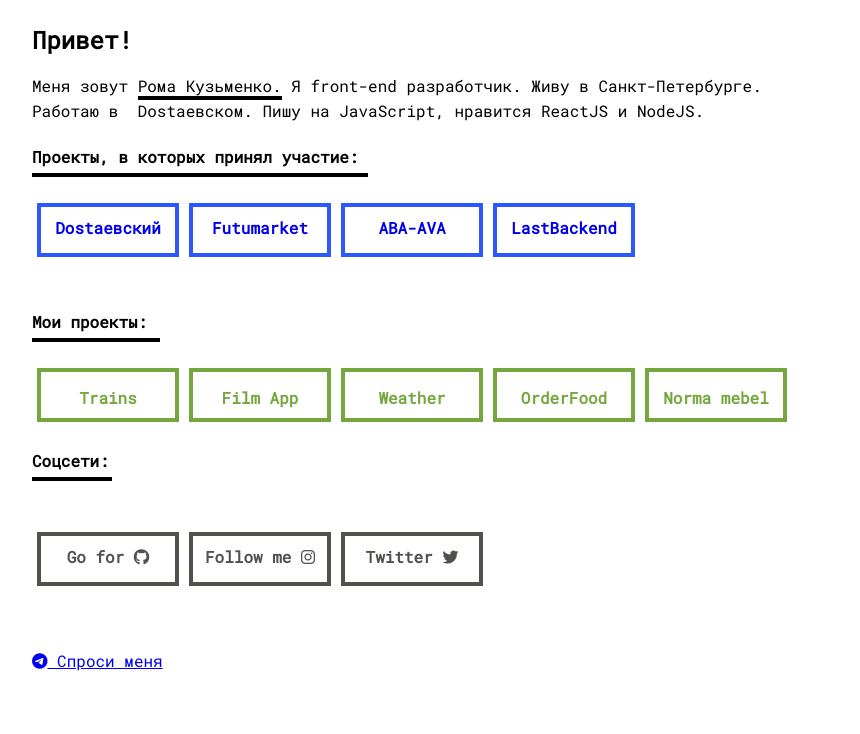
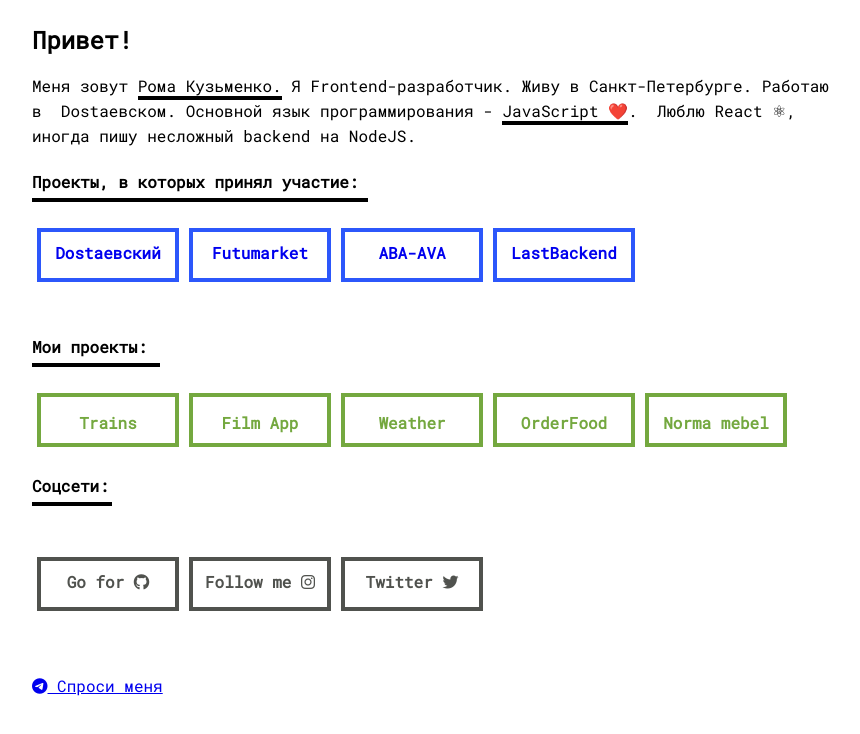
Before and after one commit to Kuzmrom7/kuzmrom7.github.io, a React (Create React App) app: page / in a window 1280 px wide. Shown: the top 734 px of the page, without its empty margins (208-1068 px from the left). Built offline with nearby package versions, Linux system fonts and the light colour scheme.

Commit message:
update info

```diff
--- a/src/components/Personal.jsx
+++ b/src/components/Personal.jsx
@@ -4,8 +4,10 @@
 const Personal = _ => (
   <div className="about">
     <h2>Привет!</h2>
-    Меня зовут <span className="text-name">Рома Кузьменко.</span> Я front-end разработчик. Живу в
-    Санкт-Петербурге. Работаю в &nbsp;Dostaевском. Пишу на JavaScript, нравится ReactJS и NodeJS.
+    Меня зовут <span className="text-name">Рома Кузьменко.</span> Я Frontend-разработчик. Живу в
+    Санкт-Петербурге. Работаю в &nbsp;Dostaевском. Основной язык программирования -{' '}
+    <span className="text-name">JavaScript ❤️</span>.&nbsp; Люблю React ⚛, иногда пишу несложный
+    backend на NodeJS.
     <br />
     <div>
       <h4 className="text-underline"> Проекты, в которых принял участие:</h4>
```
